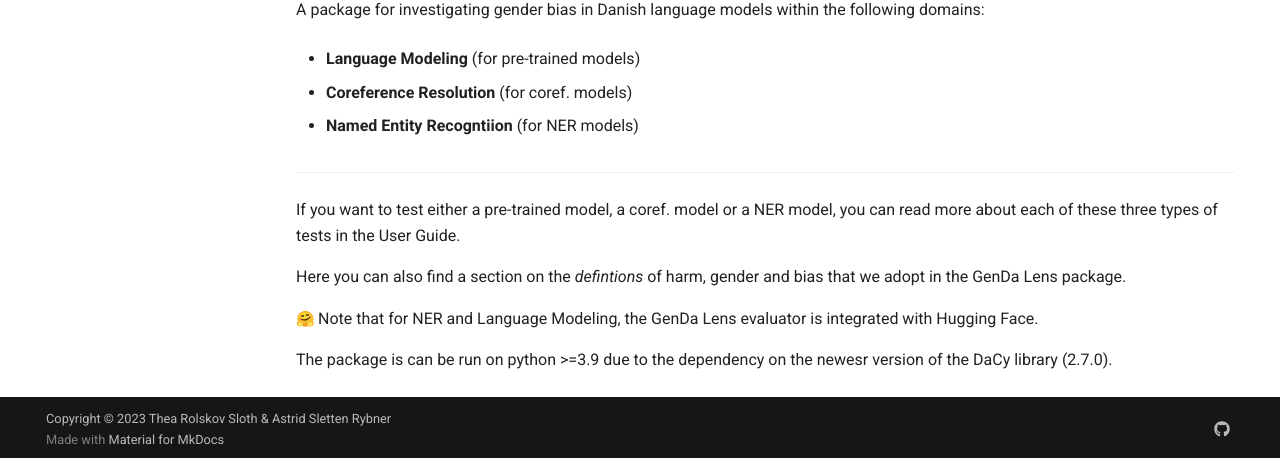
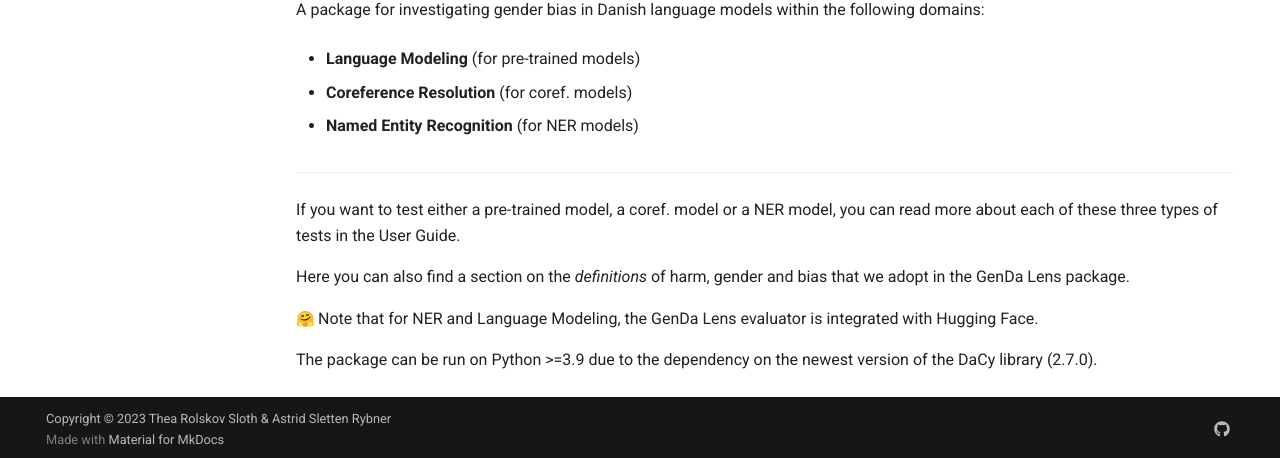
Before and after one commit to DaDebias/genda-lens, an MkDocs documentation site: the page built from docs/index.md, in a window 1280 px wide and 962 px high. Shown: the part 500-958 px from the top of the window. Built offline with MkDocs 1.6.1 and Material for MkDocs 9.7.7, drawn with Linux system fonts in a browser that asks for light colours; emoji names are drawn with the system emoji font; comment, search, counter and statistics services are not loaded.

Commit message:
Update index.md

```diff
--- a/docs/index.md
+++ b/docs/index.md
@@ -8,14 +8,14 @@ A package for investigating gender bias in Danish language models within the fol
 
 * **Coreference Resolution** (for coref. models)
 
-* **Named Entity Recogntiion** (for NER models)
+* **Named Entity Recognition** (for NER models)
 
 ----------
 
 If you want to test either a pre-trained model, a coref. model or a NER model, you can read more about each of these three types of tests in the User Guide.
 
-Here you can also find a section on the *defintions* of harm, gender and bias that we adopt in the GenDa Lens package.
+Here you can also find a section on the *definitions* of harm, gender and bias that we adopt in the GenDa Lens package.
 
 :hugging: Note that for NER and Language Modeling, the GenDa Lens evaluator is integrated with Hugging Face.
 
-The package is can be run on python >=3.9 due to the dependency on the newesr version of the DaCy library (2.7.0).
+The package can be run on Python >=3.9 due to the dependency on the newest version of the DaCy library (2.7.0).
```
